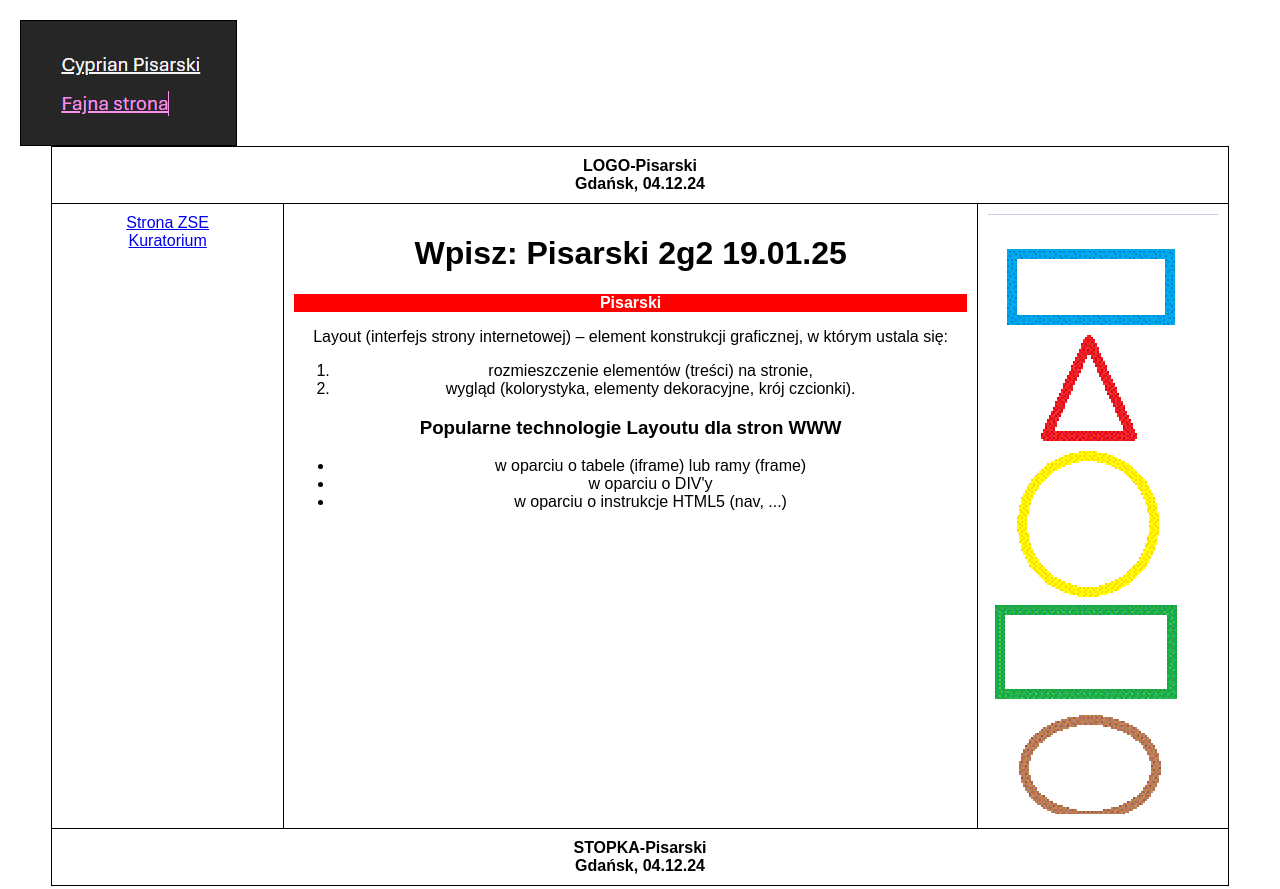
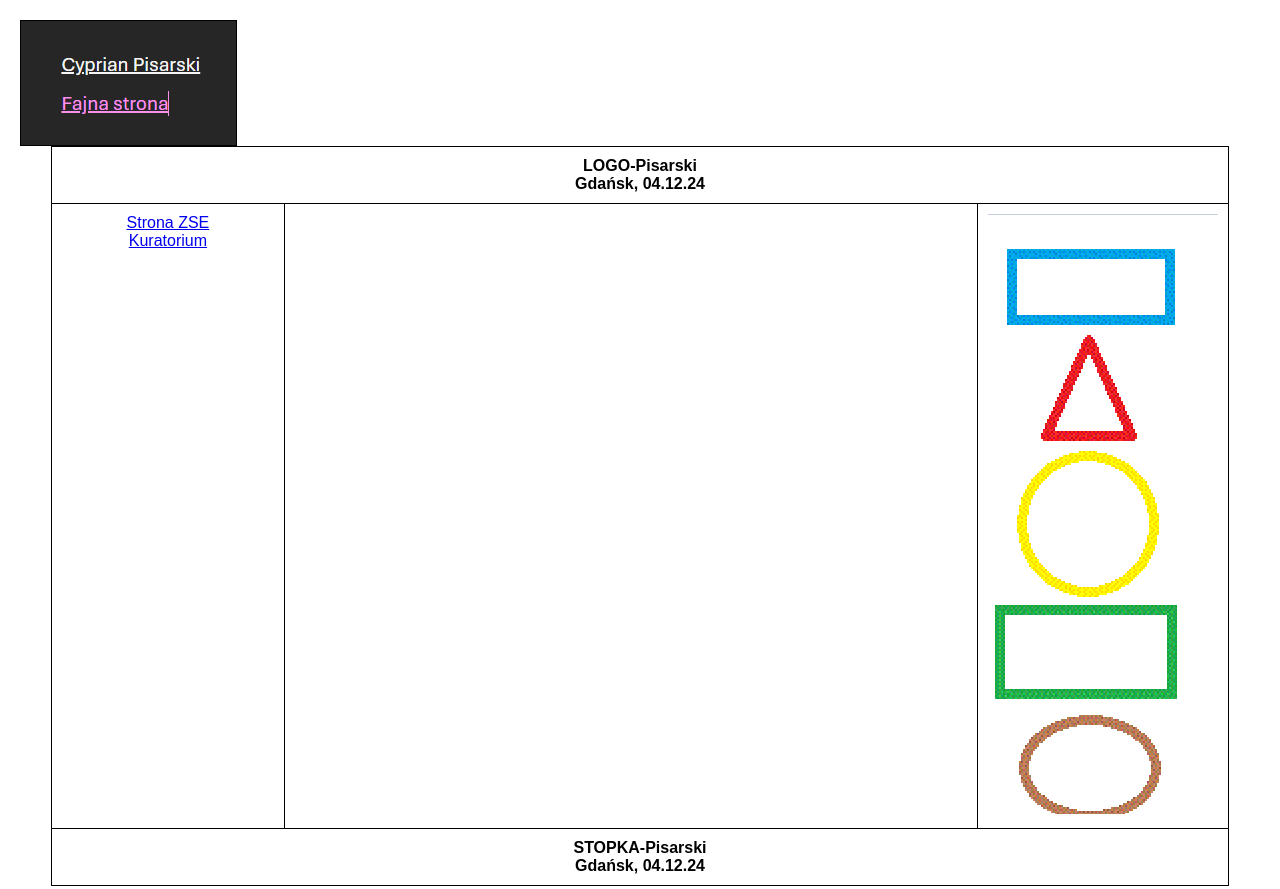
Before and after one commit to xeys09/zadanie-14-i-15, a plain HTML site: page index.html in a window 1280 px wide. Shown: the top 889 px of the page. Drawn offline with Linux system fonts and the light colour scheme.

Commit message:
Update index.html

```diff
--- a/index.html
+++ b/index.html
@@ -2,7 +2,7 @@
 <html lang="pl">
 <head>
     <meta charset="utf-8">
-    <title>Wygląd Zadania</title>
+    <title>cyprian pisarski</title>
     <style>
         body {
             font-family: Arial, sans-serif;
@@ -28,14 +28,9 @@
         .main-content {
             vertical-align: top;
         }
-        .highlight {
-            background-color: red;
-            color: white;
-            font-weight: bold;
-        }
         iframe {
             width: 100%;
-            height: 600px;
+            height: 400px;
             border: none;
         }
     </style>
@@ -58,19 +53,7 @@
             </td>
 
             <td class="main-content" width="60%">
-                <h1>Wpisz: Pisarski 2g2 19.01.25</h1>
-                <div class="highlight">Pisarski</div>
-                <p>Layout (interfejs strony internetowej) – element konstrukcji graficznej, w którym ustala się:</p>
-                <ol>
-                    <li>rozmieszczenie elementów (treści) na stronie,</li>
-                    <li>wygląd (kolorystyka, elementy dekoracyjne, krój czcionki).</li>
-                </ol>
-                <h3>Popularne technologie Layoutu dla stron WWW</h3>
-                <ul>
-                    <li>w oparciu o tabele (iframe) lub ramy (frame)</li>
-                    <li>w oparciu o DIV'y</li>
-                    <li>w oparciu o instrukcje HTML5 (nav, ...)</li>
-                </ul>
+                <iframe name="strony"></iframe>
             </td>
 
             <td class="right-menu" width="20%">
@@ -83,7 +66,6 @@
                     <area shape="poly" coords="80,500,150,520,180,580,50,580" href="index1.html" alt="Brązowa elipsa" target="strony">
                 </map>
             </td>
-
         </tr>
 
         <tr>
@@ -94,8 +76,6 @@
         </tr>
     </table>
 
-    <iframe name="strony" width="100%" height="600px"></iframe>
-
     <div class="image-rotator" style="text-align: center; margin-top: 20px;">
         <a href="https://www.darmowylicznik.pl/" title="Przejdź na stronę licznika" target="_blank">
             <img src="https://www.darmowylicznik.pl/licznik.php?id=148079" alt="Darmowy licznik odwiedzin" style="border: 0;">
```
Lines whose indentation alone changed are shown as unchanged.
